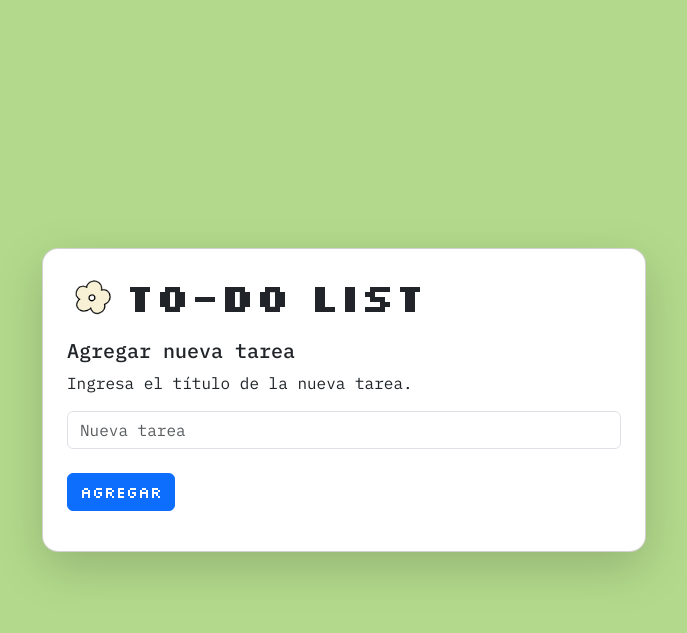
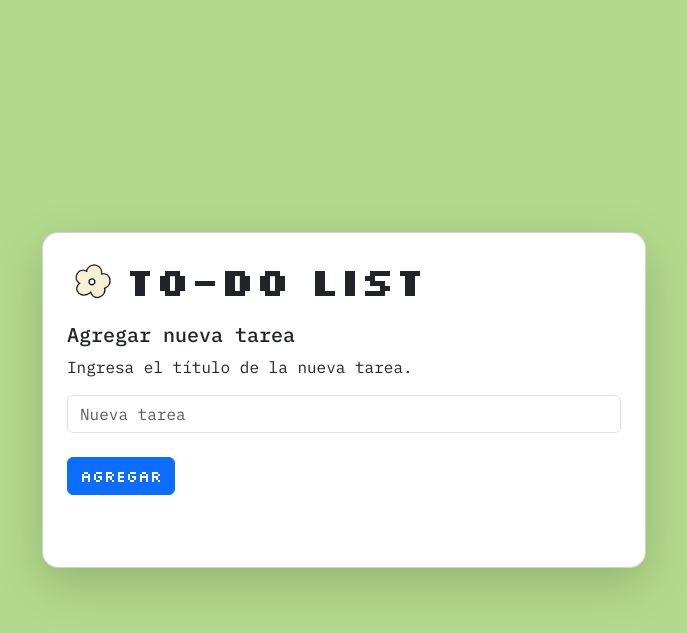
Before and after one commit to TamaraAguilar/todo-app-flask, a Flask app: page / in a window 1280 px wide. Shown: the top 633 px of the page, without its empty margins (296-983 px from the left). Run offline with Flask 3, Linux system fonts and the light colour scheme; data that the repository does not hold is empty; some libraries are stand-ins or nearby versions.

Commit message:
fix: márgenes

```diff
--- a/templates/index.html
+++ b/templates/index.html
@@ -68,8 +68,8 @@
                 <button type="submit" class="btn btn-primary">Agregar</button>
               </div>
             </form>
-
-            <ul>
+            <br />
+            <ul class="mt-2 todo-list">
               {% for todo in todo_list %}
               <li>
                 {{ todo.title }} - {% if todo.complete %}Completada{% else
```
